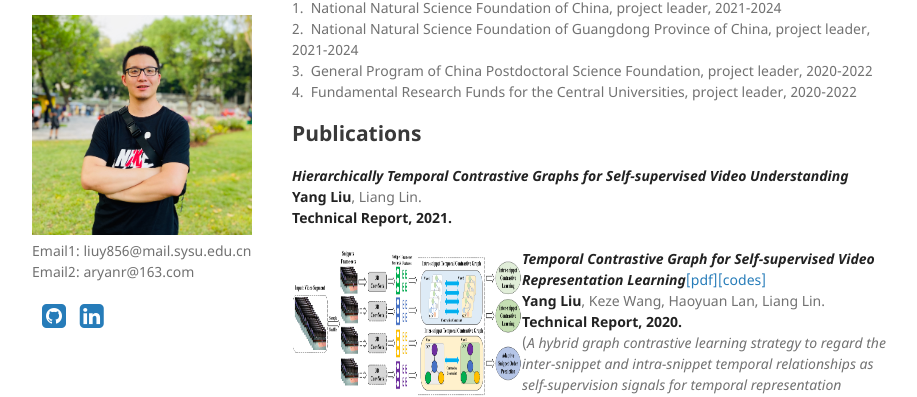
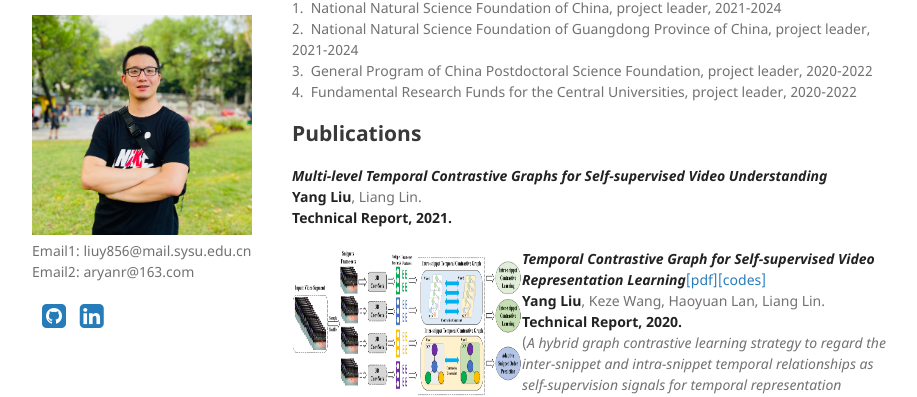
Before and after one commit to YangLiu9208/home, a Jekyll site: the page built from index.md, in a window 1280 px wide and 900 px high, scrolled down 892 px. Shown: the part 94-491 px from the top of the window, without its empty margins (178-1095 px from the left). Built offline with Jekyll 4.4.1, drawn with Linux system fonts in a browser that asks for light colours; a style sheet for code colours, icons or effects is not loaded.

Commit message:
Update index.md

```diff
--- a/index.md
+++ b/index.md
@@ -33,7 +33,7 @@ Deep Learning, Transfer Learning, Self-supervised Learning, Reinforcement Learni
 
 ## Publications
 
-***Hierarchically Temporal Contrastive Graphs for Self-supervised Video Understanding***
+***Multi-level Temporal Contrastive Graphs for Self-supervised Video Understanding***
 **Yang Liu**, Liang Lin.
 **Technical Report, 2021.**
 
```
